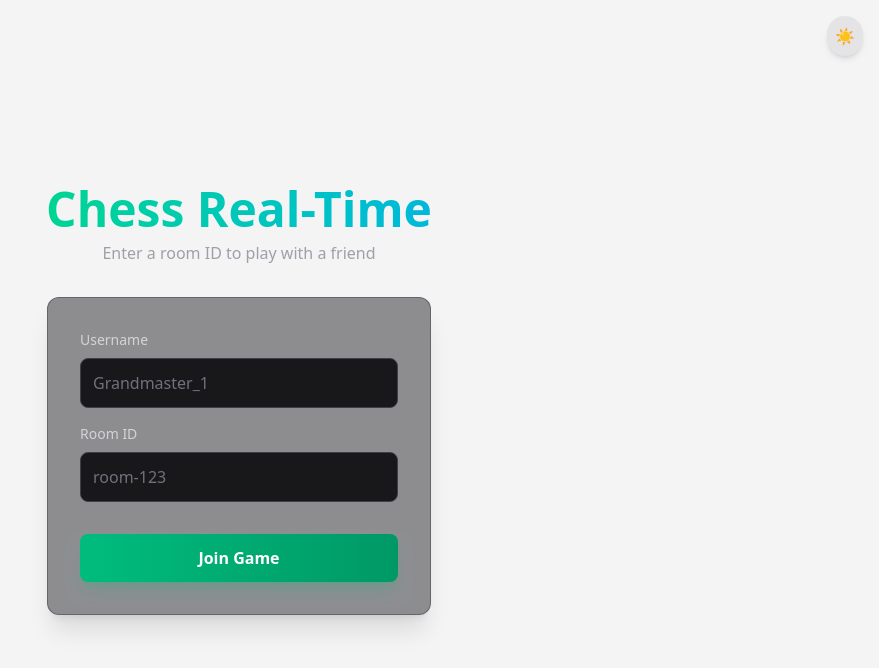
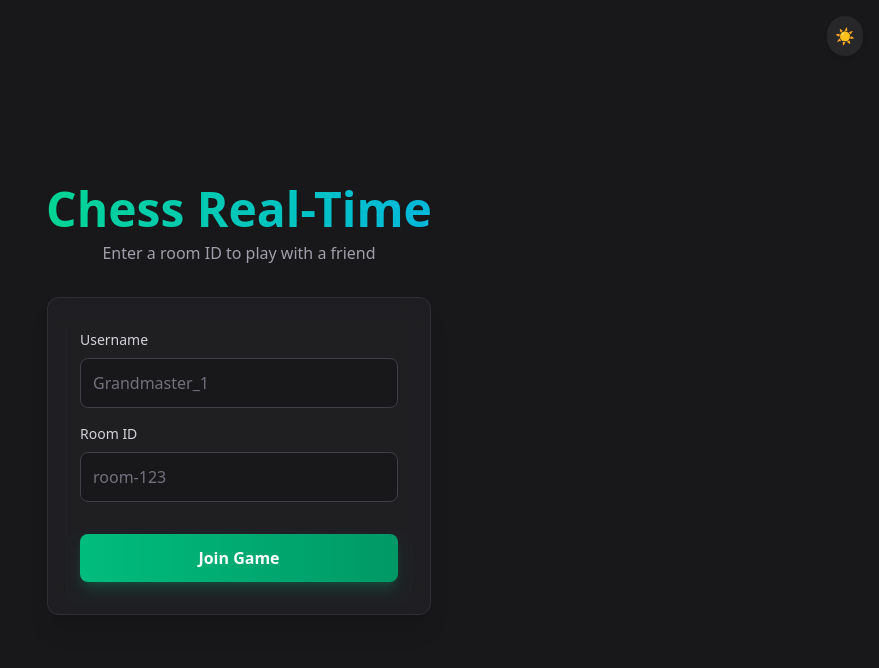
Before and after one commit to JawagarVetrivel/Chess, a React (Vite) app in the folder client/: page / in a window 1280 px wide. Shown: the top 668 px of the page, without its empty margins (401-1280 px from the left). Built offline with nearby package versions, Linux system fonts and the light colour scheme.

Commit message:
Link tailwind.config.js to enable dark mode class strategy

```diff
--- a/client/src/index.css
+++ b/client/src/index.css
@@ -1,4 +1,5 @@
 @import "tailwindcss";
+@config "../tailwind.config.js";
 
 @layer base {
   body {
```
